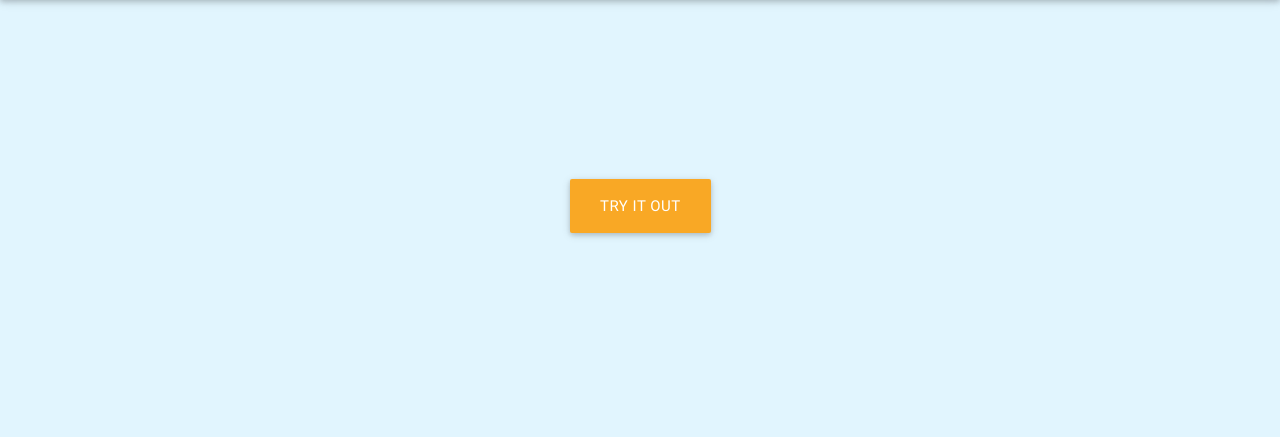
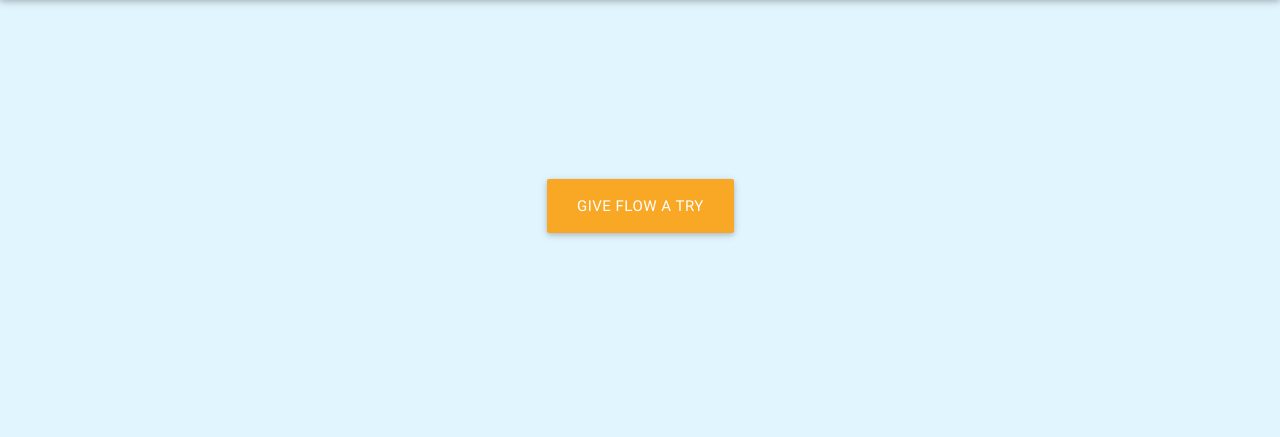
Before and after one commit to JCharante/flow, a Flask app: page / in a window 1280 px wide. Shown: the part 64-501 px from the top of the page. Run offline with Flask 2, Linux system fonts and the light colour scheme.

Commit message:
Changed 'Try it out' button to 'Give Flow a Try' and made it link to the signup page

```diff
--- a/client_server/templates/landing/index.html
+++ b/client_server/templates/landing/index.html
@@ -12,7 +12,7 @@
 <div class="container">
 	<div class="col s12" id="floater"></div>
 	<div class="col s12" id="play-button-div">
-		<a href="#" id="play-button" class="waves-effect waves-light btn-large yellow darken-3">Try it out</a>
+		<a href="{{ url_for('auth_signup') }}" id="play-button" class="waves-effect waves-light btn-large yellow darken-3">Give flow a try</a>
 	</div>
 </div>
 {% endblock %}
```
